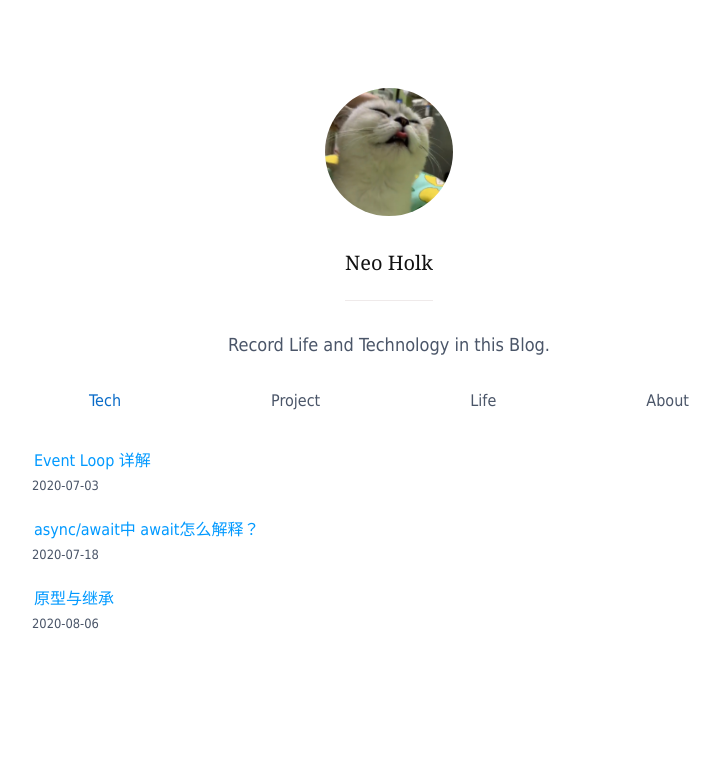
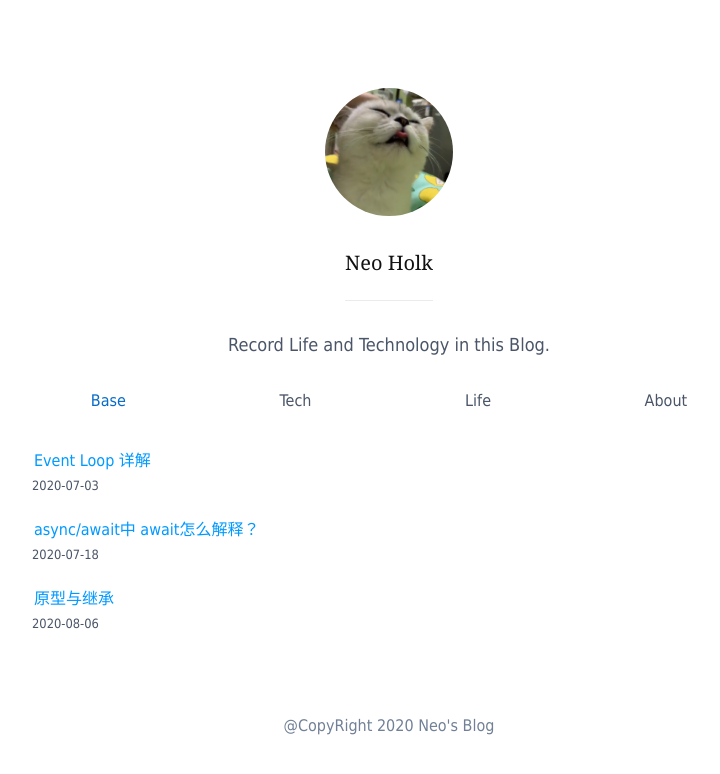
Before and after one commit to HaoXiangL/next-blog, a Next.js app: page / in a window 1280 px wide. Shown: the top 774 px of the page, without its empty margins (251-971 px from the left). Built offline with nearby package versions, Linux system fonts and the light colour scheme.

Commit message:
[feat] footer & copyright

```diff
--- /dev/null
+++ b/component/footer.js
@@ -0,0 +1,9 @@
+const footer = () => {
+  return (
+    <div className="full-width my-0 mx-auto p-16 text-gray-600 text-center">
+      @CopyRight 2020 Neo's Blog
+    </div>
+  )
+}
+
+export default footer
--- a/pages/index.js
+++ b/pages/index.js
@@ -1,13 +1,17 @@
 import Head from 'next/head';
-import Layout, { siteTitle } from '../component/layout';
-import { getSortedPostsData } from '../lib/posts';
-import BlogList from '../component/blogList';
 import { useState } from 'react';
 import classNames from 'classnames';
 
+import Layout, { siteTitle } from '../component/layout';
+import BlogList from '../component/blogList';
+import Footer from '../component/footer';
+import { getSortedPostsData } from '../lib/posts';
+
+
+
 export default function Home({ allPostsData }) {
-  const navBar = ['Tech', 'Project', 'Life', 'About'];
-  const [currentPath, setCurrentPath] = useState('Tech');
+  const navBar = ['Base', 'Tech', 'Life', 'About'];
+  const [currentPath, setCurrentPath] = useState('Base');
   const [currentActive, setCurrentActive] = useState(0);
   return (
     <Layout home>
@@ -46,6 +50,9 @@ export default function Home({ allPostsData }) {
         {/* 展示blog内容,来源自lib/post的getSortedPostsData获取本地md文件展示 */}
         <BlogList blogData={allPostsData} current={currentPath} />
       </section>
+      <footer>
+        <Footer />
+      </footer>
     </Layout>
   );
 }
--- a/posts/EventLoop详解.md
+++ b/posts/EventLoop详解.md
@@ -1,7 +1,7 @@
 ---
 title: 'Event Loop 详解'
 date: '2020-07-03'
-kind: 'Tech'
+kind: 'Base'
 ---
 __Advertisement :)__
 
--- a/posts/await详解.md
+++ b/posts/await详解.md
@@ -1,7 +1,7 @@
 ---
 title: 'async/await中 await怎么解释？'
 date: '2020-07-18'
-kind: 'Tech'
+kind: 'Base'
 ---
 
 > async 不用多说，代表这个函数有异步操作,关键是 await 如何理解
--- a/posts/js原型与继承.md
+++ b/posts/js原型与继承.md
@@ -1,7 +1,7 @@
 ---
 title: '原型与继承'
 date: '2020-08-06'
-kind: 'Tech'
+kind: 'Base'
 ---
 
 明确概念 ：
--- a/posts/ssg-ssr.md
+++ b/posts/ssg-ssr.md
@@ -1,7 +1,7 @@
 ---
 title: 'When to Use Static Generation v.s. Server-side Rendering'
 date: '2020-01-02'
-kind: 'Project'
+kind: 'Tech'
 ---
 
 We recommend using **Static Generation** (with and without data) whenever possible because your page can be built once and served by CDN, which makes it much faster than having a server render the page on every request.
```
Also changed, not shown: package.json (+1 -7 lines).
